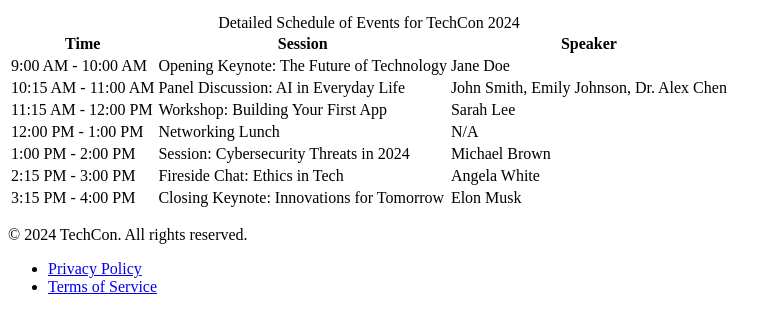
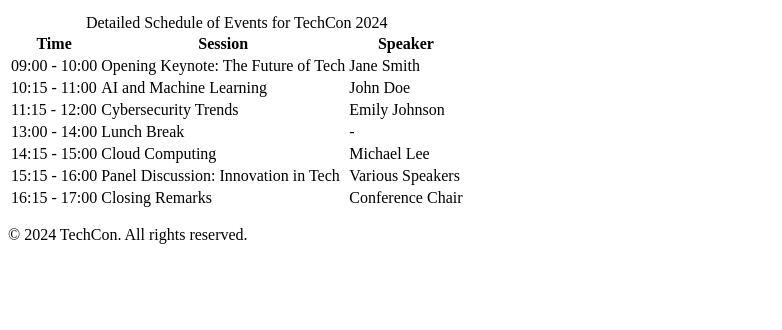
Before and after one commit to chisom5101/TechCon_HTML, a plain HTML site: page techcon_website/schedule.html in a window 1280 px wide. Shown: the part 154-484 px from the top of the page, without its empty margins (0-782 px from the left). Drawn offline with Linux system fonts and the light colour scheme.

Commit message:
Update schedule.html

```diff
--- a/techcon_website/schedule.html
+++ b/techcon_website/schedule.html
@@ -1,13 +1,10 @@
 <!DOCTYPE html>
 <html lang="en">
 <head>
-    <meta charset="UTF-8">
-    <meta name="viewport" content="width=device-width, initial-scale=1.0">
+  <meta charset="UTF-8" />
   <title>Schedule for TechCon 2024</title>
-    <link rel="stylesheet" href="styles.css">
 </head>
 <body>
-
   <header>
     <h1>Schedule for TechCon 2024</h1>
     <nav>
@@ -32,39 +29,39 @@
       </thead>
       <tbody>
         <tr>
-                <td>9:00 AM - 10:00 AM</td>
-                <td>Opening Keynote: The Future of Technology</td>
-                <td>Jane Doe</td>
+          <td>09:00 - 10:00</td>
+          <td>Opening Keynote: The Future of Tech</td>
+          <td>Jane Smith</td>
         </tr>
         <tr>
-                <td>10:15 AM - 11:00 AM</td>
-                <td>Panel Discussion: AI in Everyday Life</td>
-                <td>John Smith, Emily Johnson, Dr. Alex Chen</td>
+          <td>10:15 - 11:00</td>
+          <td>AI and Machine Learning</td>
+          <td>John Doe</td>
         </tr>
         <tr>
-                <td>11:15 AM - 12:00 PM</td>
-                <td>Workshop: Building Your First App</td>
-                <td>Sarah Lee</td>
+          <td>11:15 - 12:00</td>
+          <td>Cybersecurity Trends</td>
+          <td>Emily Johnson</td>
         </tr>
         <tr>
-                <td>12:00 PM - 1:00 PM</td>
-                <td>Networking Lunch</td>
-                <td>N/A</td>
+          <td>13:00 - 14:00</td>
+          <td>Lunch Break</td>
+          <td>-</td>
         </tr>
         <tr>
-                <td>1:00 PM - 2:00 PM</td>
-                <td>Session: Cybersecurity Threats in 2024</td>
-                <td>Michael Brown</td>
+          <td>14:15 - 15:00</td>
+          <td>Cloud Computing</td>
+          <td>Michael Lee</td>
         </tr>
         <tr>
-                <td>2:15 PM - 3:00 PM</td>
-                <td>Fireside Chat: Ethics in Tech</td>
-                <td>Angela White</td>
+          <td>15:15 - 16:00</td>
+          <td>Panel Discussion: Innovation in Tech</td>
+          <td>Various Speakers</td>
         </tr>
         <tr>
-                <td>3:15 PM - 4:00 PM</td>
-                <td>Closing Keynote: Innovations for Tomorrow</td>
-                <td>Elon Musk</td>
+          <td>16:15 - 17:00</td>
+          <td>Closing Remarks</td>
+          <td>Conference Chair</td>
         </tr>
       </tbody>
     </table>
@@ -72,11 +69,6 @@
 
   <footer>
     <p>&copy; 2024 TechCon. All rights reserved.</p>
-    <ul>
-        <li><a href="privacy.html">Privacy Policy</a></li>
-        <li><a href="terms.html">Terms of Service</a></li>
-    </ul>
   </footer>
-
 </body>
 </html>
```
Lines whose indentation alone changed are shown as unchanged.
